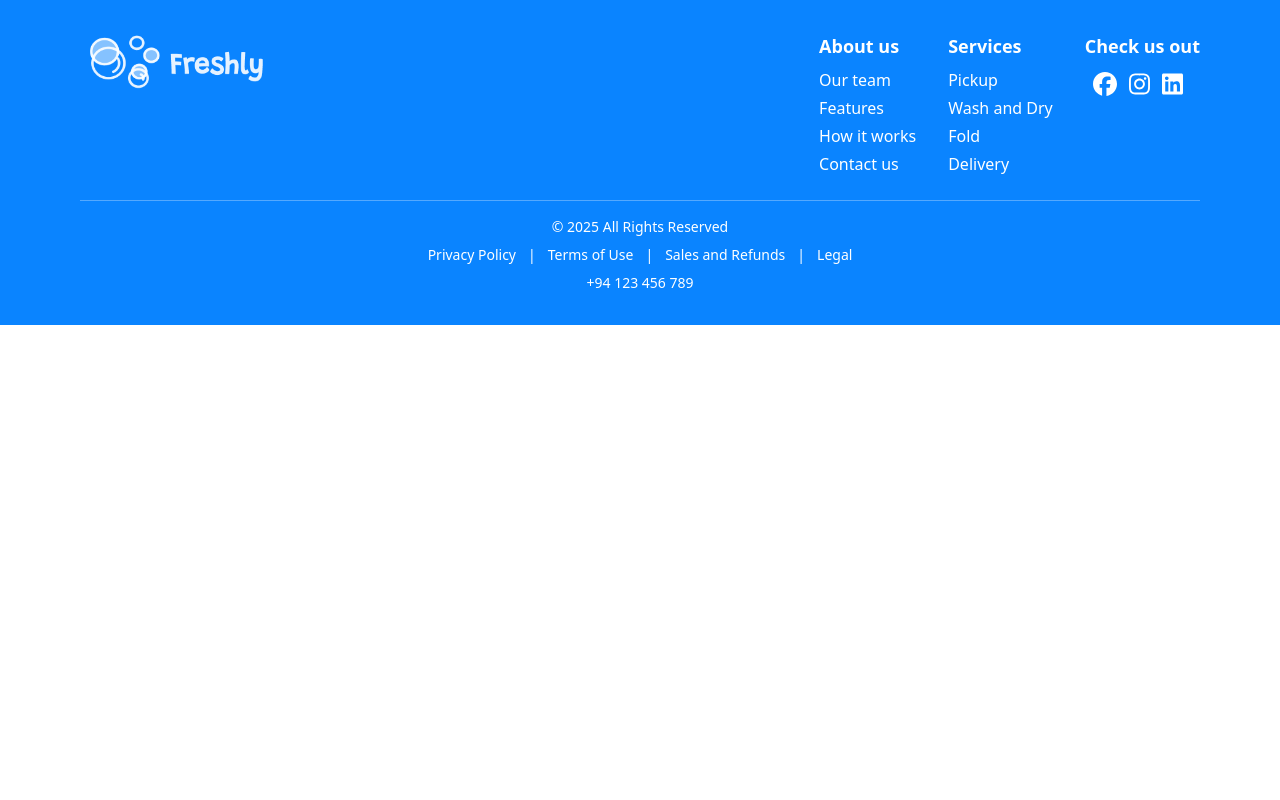
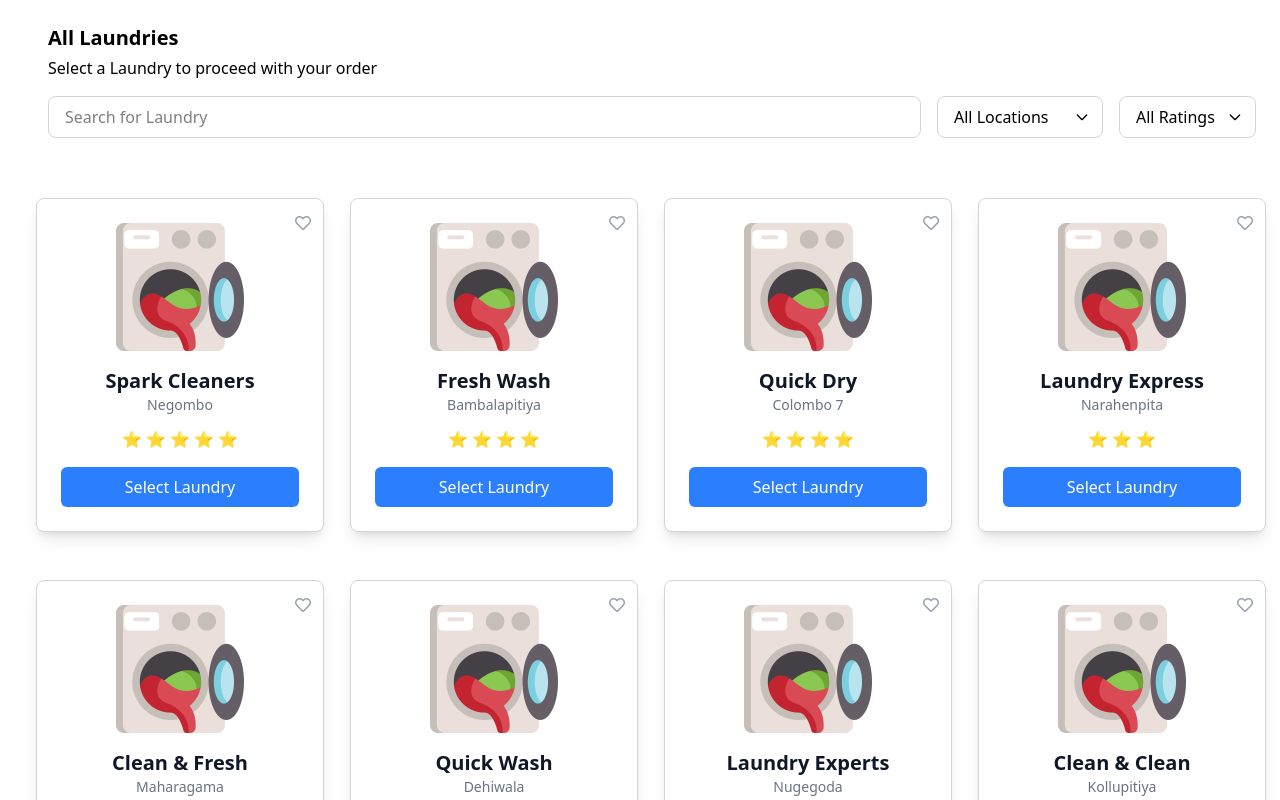
Before and after one commit to sahanhansa/FreshlyFrontend, an Angular app: page / in a window 1280 px wide. Shown: the top 800 px of the page. Built offline with nearby package versions, Linux system fonts and the light colour scheme.

Commit message:
laundry list page created without the navbar. all other parts finalized

```diff
--- a/src/app/app.component.html
+++ b/src/app/app.component.html
@@ -1 +1 @@
-<app-footer></app-footer>
+<router-outlet></router-outlet>
--- a/src/app/app.component.ts
+++ b/src/app/app.component.ts
@@ -1,10 +1,11 @@
 import { Component } from '@angular/core';
 import { RouterOutlet } from '@angular/router';
 import { FooterComponent } from "./components/shared/footer/footer.component";
+import { LaundryListComponent } from "./components/order/laundry-list/laundry-list.component";
 
 @Component({
   selector: 'app-root',
-  imports: [RouterOutlet, FooterComponent],
+  imports: [FooterComponent, LaundryListComponent, RouterOutlet],
   templateUrl: './app.component.html',
   styleUrl: './app.component.css'
 })
--- a/src/app/app.config.ts
+++ b/src/app/app.config.ts
@@ -1,9 +1,15 @@
-import { ApplicationConfig, provideZoneChangeDetection } from '@angular/core';
-import { provideRouter } from '@angular/router';
+import { ApplicationConfig } from '@angular/core';
+import { provideRouter, Routes } from '@angular/router';
+import { LaundryPageComponent } from './pages/order/laundry-list-page/laundry-list-page.component';
 
-import { routes } from './app.routes';
-import { provideClientHydration, withEventReplay } from '@angular/platform-browser';
+export const routes: Routes = [
+  { path: '', component: LaundryPageComponent }, // Default route
+  { path: 'laundries', component: LaundryPageComponent }, // Route for the laundry page
+];
 
 export const appConfig: ApplicationConfig = {
-  providers: [provideZoneChangeDetection({ eventCoalescing: true }), provideRouter(routes), provideClientHydration(withEventReplay())]
+  providers: [
+    provideRouter(routes),
+    // other providers...
+  ],
 };
--- /dev/null
+++ b/src/app/pages/order/laundry-list-page/laundry-list-page.component.html
@@ -0,0 +1,13 @@
+<div class="min-h-screen flex flex-col">
+  <!-- Navbar age navigation could go here if needed -->
+
+  <!-- Laundry List - Main content with proper padding to ensure it's not too close to edges on mobile -->
+  <div class="flex-grow w-full max-w-7xl mx-auto">
+    <app-laundry-list></app-laundry-list>
+  </div>
+
+  <!-- Footer - Ensure it stays at bottom -->
+  <footer class="mt-auto w-full">
+    <app-footer></app-footer>
+  </footer>
+</div>
```
Also changed, not shown: src/app/pages/order/laundry-list-page/laundry-list-page.component.ts (added, +13 -0 lines), src/app/pages/order/laundry-list-page/laundry-list-page.component.css (added), 1 other file (tests, documents, lock files or other folders).
